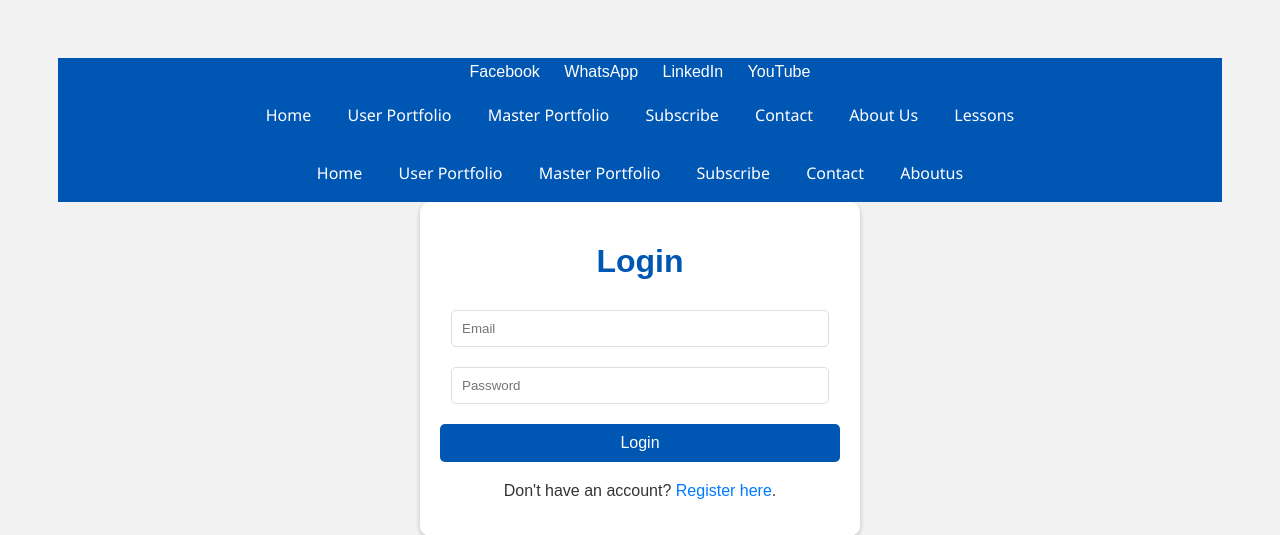
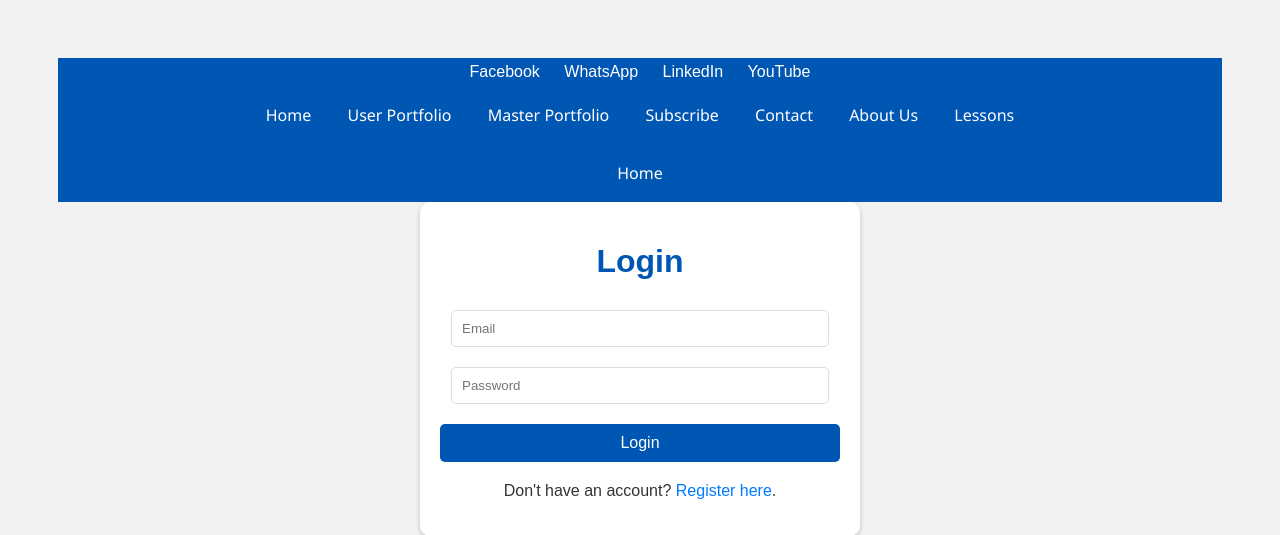
Before and after one commit to mastindersingh/stock-db, a Flask app: page /login in a window 1280 px wide. Shown: the top 535 px of the page. Run offline with Flask 2, Linux system fonts and the light colour scheme.

Commit message:
Update login.html

```diff
--- a/templates/login.html
+++ b/templates/login.html
@@ -95,11 +95,7 @@ Login
     <!-- Navbar -->
     <div class="navbar">
         <a href="{{ url_for('index') }}">Home</a>
-        <a href="{{ url_for('user_portfolio') }}">User Portfolio</a>
-        <a href="{{ url_for('master_portfolio') }}">Master Portfolio</a>
-        <a href="{{ url_for('subscribe') }}">Subscribe</a>
- <a href="{{ url_for('subscribe') }}">Contact</a>
- <a href="{{ url_for('aboutus') }}">Aboutus</a>
+
     </div>
 
     <div class="container">
```
